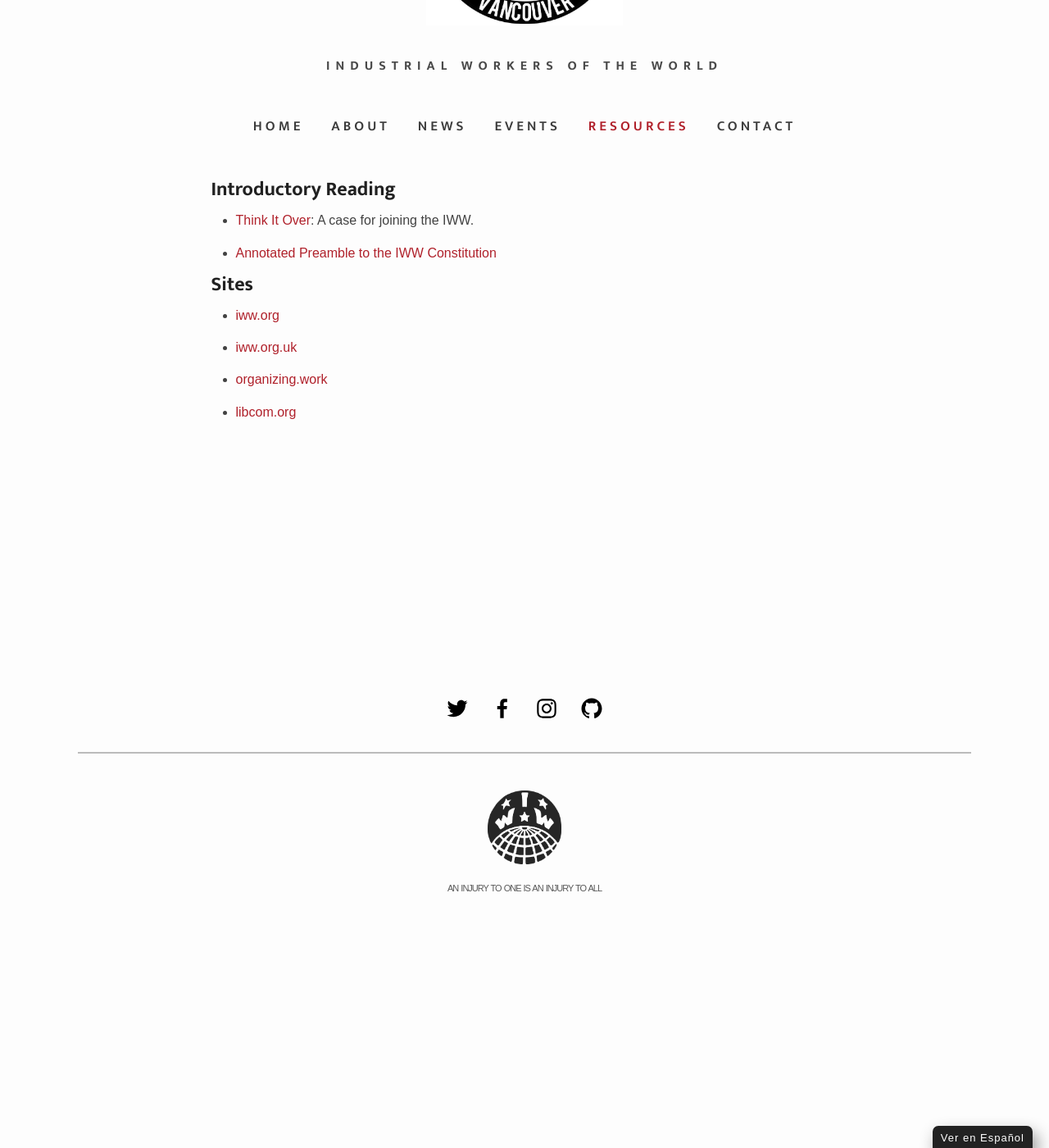
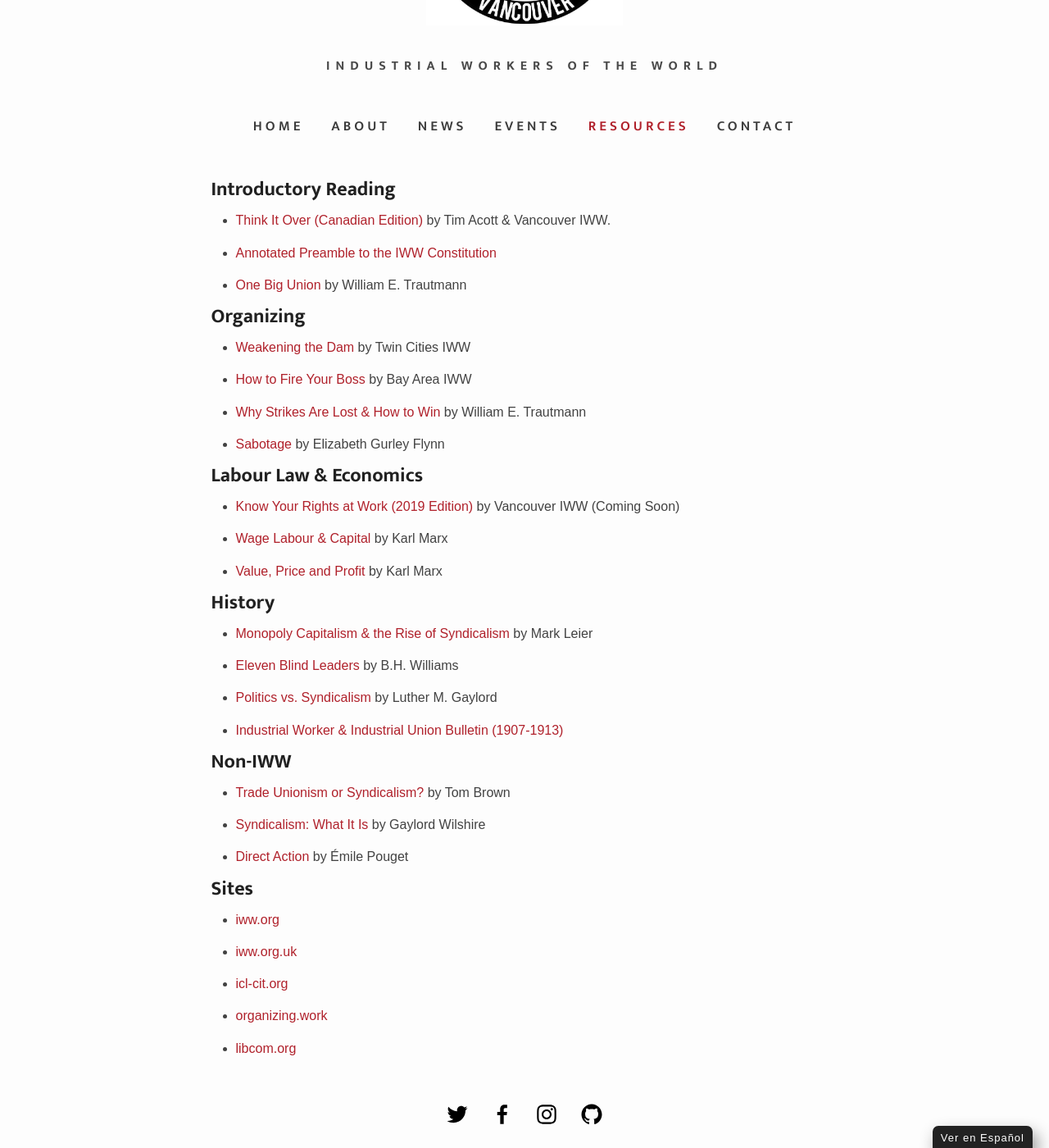
Before and after one commit to vancouveriww/vancouveriww.github.io, a Jekyll site: the page built from resources.html, in a window 1280 px wide and 1400 px high, scrolled down 273 px. Shown: the whole window at 82% size. Built offline with Jekyll 4.4.1, drawn with Linux system fonts in a browser that asks for light colours; some web fonts are replaced.

Commit message:
Update resources.html

```diff
--- a/resources.html
+++ b/resources.html
@@ -6,13 +6,41 @@
 ---
 <h2>Introductory Reading</h2>
 <ul>
-  <li><a href="{{site.baseurl}}/think-it-over">Think It Over</a>: A case for joining the IWW.</li>
+  <li><a href="{{site.baseurl}}/think-it-over">Think It Over (Canadian Edition)</a> by Tim Acott & Vancouver IWW.</li>
   <li><a href="{{site.baseurl}}/annotated-preamble">Annotated Preamble to the IWW Constitution</a></li>
+  <li><a href="https://www.iww.org/gu/about/official/OBU">One Big Union</a> by William E. Trautmann</li>
+</ul>
+<h2>Organizing</h2>
+<ul>
+    <li><a href="https://libcom.org/library/weakening-dam-twin-cities-iww">Weakening the Dam</a> by Twin Cities IWW</li>
+    <li><a href="http://freepacifica.savegrassrootsradio.org/redblack/books/iww-fireboss.html">How to Fire Your Boss</a> by Bay Area IWW</li>
+    <li><a href="https://www.iww.org/history/library/Trautmann/loststrikes">Why Strikes Are Lost & How to Win</a> by William E. Trautmann</li>
+    <li><a href="https://www.iww.org/history/library/Flynn/Sabotage">Sabotage</a> by Elizabeth Gurley Flynn</li>
+</ul>
+<h2>Labour Law & Economics</h2>
+<ul>
+  <li><a href="">Know Your Rights at Work (2019 Edition)</a> by Vancouver IWW (Coming Soon)</li>
+  <li><a href="https://www.marxists.org/archive/marx/works/1847/wage-labour/">Wage Labour & Capital</a> by Karl Marx</li>
+  <li><a href="https://www.marxists.org/archive/marx/works/1865/value-price-profit/">Value, Price and Profit</a> by Karl Marx</li>
+</ul>
+<h2>History</h2>
+<ul>
+  <li><a href="https://libcom.org/history/monopoly-capitalism-rise-syndicalism-mark-leier">Monopoly Capitalism & the Rise of Syndicalism</a> by Mark Leier</li>
+  <li><a href="https://libcom.org/library/eleven-blind-leaders-or-practical-socialism-revolutionary-tactics-iww-point-view-1910">Eleven Blind Leaders</a> by B.H. Williams</li>
+  <li><a href="https://www.iww.org/history/library/Gaylord/politicsvssyndicalism">Politics vs. Syndicalism</a> by Luther M. Gaylord</li>
+  <li><a href="https://www.marxists.org/history/usa/pubs/industrialworker/">Industrial Worker & Industrial Union Bulletin (1907-1913)</a></li>
+</ul>
+<h2>Non-IWW</h2>
+<ul>
+  <li><a href="https://libcom.org/library/trade-unionism-or-syndicalism">Trade Unionism or Syndicalism?</a> by Tom Brown</li>
+  <li><a href="https://libcom.org/library/syndicalism-what-it">Syndicalism: What It Is</a> by Gaylord Wilshire</li>
+  <li><a href="http://libcom.org/library/direct-action-emile-pouget">Direct Action</a> by Émile Pouget</li>
 </ul>
 <h2>Sites</h2>
 <ul>
   <li><a href="https://iww.org">iww.org</a></li>
   <li><a href="https://iww.org.uk">iww.org.uk</a></li>
+  <li><a href="https://icl-cit.org">icl-cit.org</a></li>
   <li><a href="http://organizing.work">organizing.work</a></li>
   <li><a href="https://libcom.org">libcom.org</a></li>
 </ul>
```
